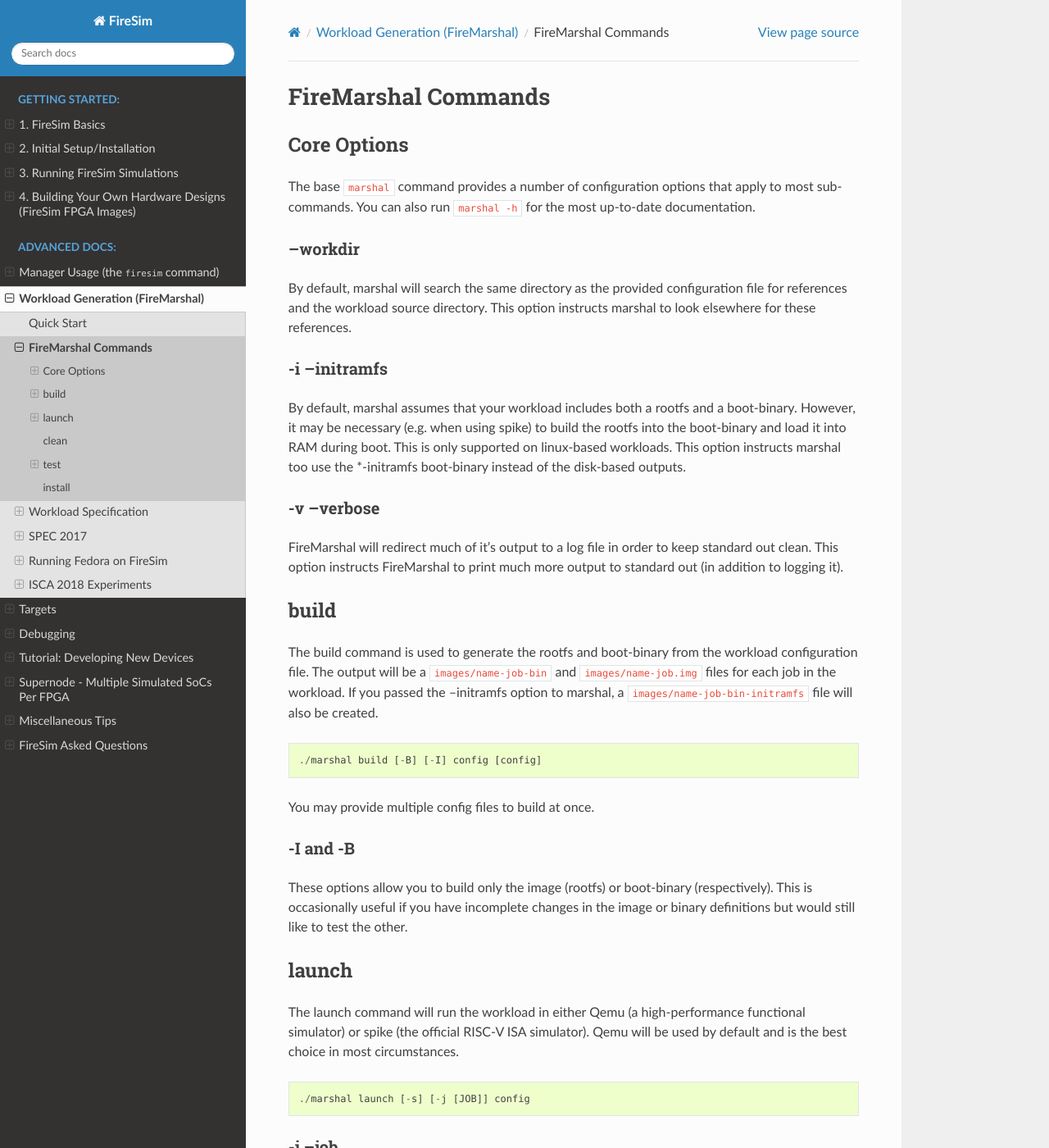
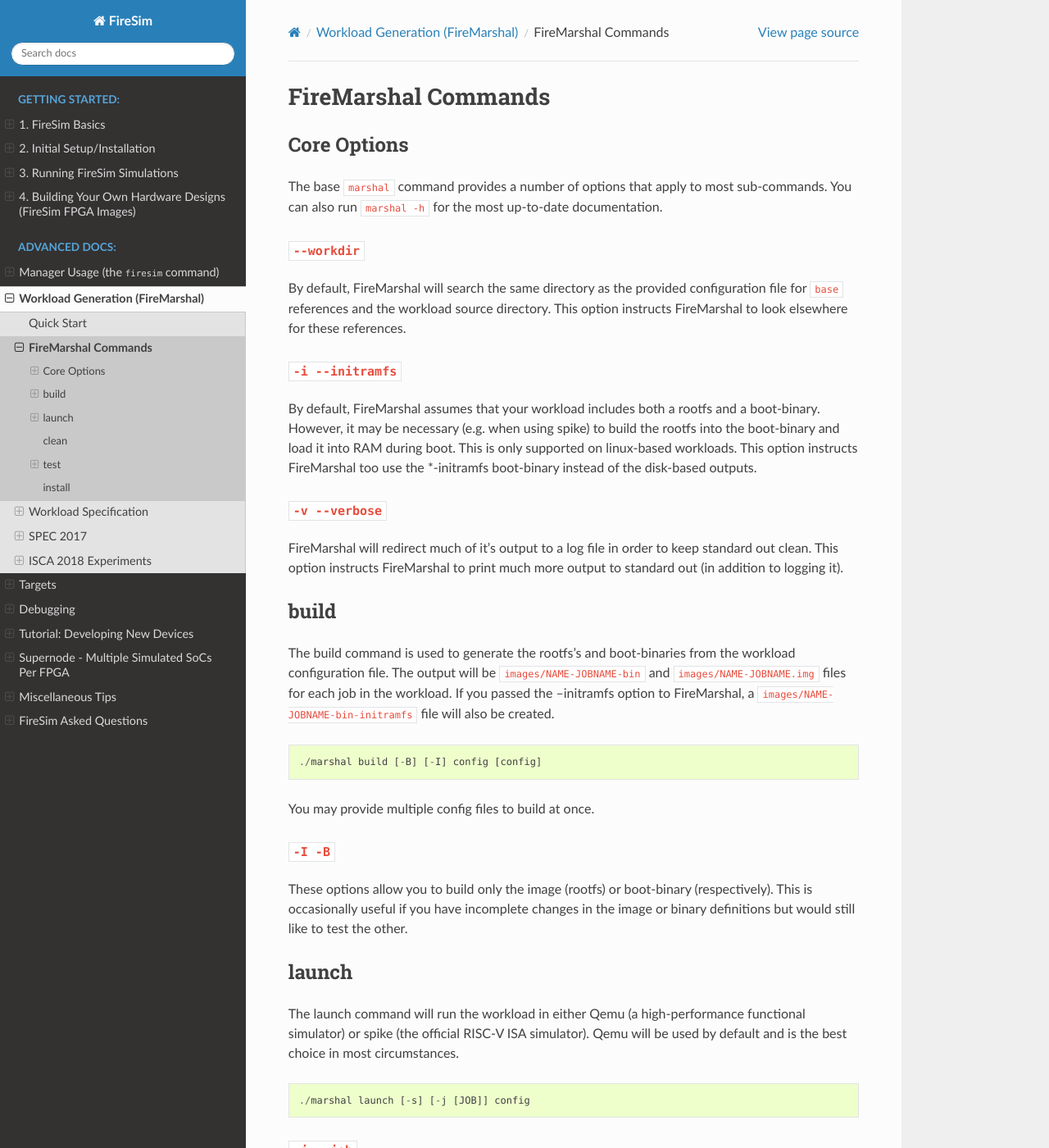
Before and after one commit to firesim/firesim, a Sphinx documentation site: the page built from docs/Advanced-Usage/Workloads/FireMarshal-Commands.rst, in a window 1280 px wide and 1400 px high. Shown: the whole window at 82% size. Built offline with Sphinx 7.4.7 and the Read the Docs theme 2.0.0, drawn with Linux system fonts in a browser that asks for light colours; some of the changed text lies outside the part shown.

Commit message:
Proof-read FireMarshal documentation. Looks good.

```diff
--- a/docs/Advanced-Usage/Workloads/FireMarshal-Commands.rst
+++ b/docs/Advanced-Usage/Workloads/FireMarshal-Commands.rst
@@ -1,39 +1,39 @@
 FireMarshal Commands
-----------------------------
+=======================
 
 Core Options
-^^^^^^^^^^^^^^^^^^^
-The base ``marshal`` command provides a number of configuration options that
-apply to most sub-commands. You can also run ``marshal -h`` for the most
-up-to-date documentation.
+--------------------
+The base ``marshal`` command provides a number of options that apply to most
+sub-commands. You can also run ``marshal -h`` for the most up-to-date
+documentation.
 
---workdir
-"""""""""""""""
-By default, marshal will search the same directory as the provided
-configuration file for references and the workload source directory. This
-option instructs marshal to look elsewhere for these references.
+``--workdir``
+^^^^^^^^^^^^^^^^^^^^^^^^^^^^^^^^^^^^^^
+By default, FireMarshal will search the same directory as the provided
+configuration file for ``base`` references and the workload source directory.
+This option instructs FireMarshal to look elsewhere for these references.
 
--i --initramfs
-""""""""""""""""""""""""
-By default, marshal assumes that your workload includes both a rootfs and a
+``-i --initramfs``
+^^^^^^^^^^^^^^^^^^^^^^^^^^^^^^^^^^^^^^
+By default, FireMarshal assumes that your workload includes both a rootfs and a
 boot-binary. However, it may be necessary (e.g. when using spike) to build the
 rootfs into the boot-binary and load it into RAM during boot. This is only
-supported on linux-based workloads. This option instructs marshal too use the
-\*-initramfs boot-binary instead of the disk-based outputs.
+supported on linux-based workloads. This option instructs FireMarshal too use
+the \*-initramfs boot-binary instead of the disk-based outputs.
 
--v --verbose
-"""""""""""""""""""
+``-v --verbose``
+^^^^^^^^^^^^^^^^^^^^^^^^^^^^^^^^^^^^^^
 FireMarshal will redirect much of it's output to a log file in order to keep
 standard out clean. This option instructs FireMarshal to print much more output to
 standard out (in addition to logging it).
 
 build
-^^^^^^^^^^^^^^^
-The build command is used to generate the rootfs and boot-binary from the
-workload configuration file. The output will be a ``images/name-job-bin`` and
-``images/name-job.img`` files for each job in the workload. If you passed the
---initramfs option to marshal, a ``images/name-job-bin-initramfs`` file will
-also be created.
+--------------------------------------
+The build command is used to generate the rootfs's and boot-binaries from the
+workload configuration file. The output will be ``images/NAME-JOBNAME-bin`` and
+``images/NAME-JOBNAME.img`` files for each job in the workload. If you passed
+the --initramfs option to FireMarshal, a ``images/NAME-JOBNAME-bin-initramfs``
+file will also be created.
 
 ::
 
@@ -41,14 +41,14 @@
 
 You may provide multiple config files to build at once.
 
--I and -B
-"""""""""""""
+``-I -B``
+^^^^^^^^^^^^^^^^^^^^^^^^^^^^^^^^^^^^^^
 These options allow you to build only the image (rootfs) or boot-binary
 (respectively). This is occasionally useful if you have incomplete changes in
 the image or binary definitions but would still like to test the other.
 
 launch
-^^^^^^^^^^^^^^^^^
+--------------------------------------
 The launch command will run the workload in either Qemu (a high-performance
 functional simulator) or spike (the official RISC-V ISA simulator). Qemu will
 be used by default and is the best choice in most circumstances.
@@ -57,21 +57,21 @@
 
   ./marshal launch [-s] [-j [JOB]] config
 
--j --job
-"""""""""""""""""
+``-j --job``
+^^^^^^^^^^^^^^^^^^^^^^^^^^^^^^^^^^^^^^
 FireMarshal currently only supports launching one node at a time. By default,
 only the main workload will be run, you can specify jobs (using the job 'name')
 to run using the --job option.
 
--s --spike
-"""""""""""""""""""
+``-s --spike``
+^^^^^^^^^^^^^^^^^^^^^^^^^^^^^^^^^^^^^^
 In some cases, you may need to boot your workload in spike (typically due to a
 custom ISA extension or hardware model). In that case, you may use the -s
 option. Note that spike currently does not support network or block devices.
-You must pass the --initramfs option to marshal when using spike.
+You must pass the --initramfs option to FireMarshal when using spike.
 
 clean
-^^^^^^^^^^^^^^^^
+--------------------------------------
 Deletes all outputs for the provided configuration (rootfs and bootbinary).
 Running the build command multiple times will re-run guest-init scripts and
 re-apply any files, but will not re-produce the base image. If you need to
@@ -79,23 +79,27 @@
 the filesystem was corrupted), you must clean first.
 
 test
-^^^^^^^^^^^^^^^^^^^^
+--------------------------------------
 The test command will build and run the workload, and compare its output
 against the ``testing`` specification provided in its configuration. See
-::ref::`firemarshal_config` for details of the testing specification. If jobs
+:ref:`firemarshal-config` for details of the testing specification. If jobs
 are specified, all jobs will be run independently and their outputs will be
 included in the output directory.
 
--s --spike
-"""""""""""""""""""""
-Test using spike instead of qemu (requires the --initramfs option to the marshal command).
+``-s --spike``
+^^^^^^^^^^^^^^^^^^^^^^^^^^^^^^^^^^^^^^
+Test using spike instead of qemu (requires the --initramfs option to the
+``marshal`` command).
 
--m testDir, --manual testDir
-""""""""""""""""""""""""""""""""""""
-Do not build and launch the workload, simply compare it's ``testing`` specification against a pre-existing output. This allows you to check the output of firesim runs against a workload. It is also useful when developing a workload test.
+``-m testDir --manual testDir``
+^^^^^^^^^^^^^^^^^^^^^^^^^^^^^^^^^^^^^^
+Do not build and launch the workload, simply compare it's ``testing``
+specification against a pre-existing output. This allows you to check the
+output of firesim runs against a workload. It is also useful when developing a
+workload test.
 
 install
-^^^^^^^^^^^^^^^^^
+--------------------------------------
 Creates a firesim workload definition file in ``firesim/deploy/workloads`` with
 all appropriate links to the generated workload. This allows you to launch the
 workload in firesim using standard commands (see :ref:`running_simulations`).
--- a/docs/Advanced-Usage/Workloads/example-fed/overlay/root/spamBench/bm_spambayes.py
+++ /dev/null
@@ -1,25 +0,0 @@
-#!/bin/python
-
-"""Wrapper script for testing the performance of SpamBayes.
-
-Run a canned mailbox through a SpamBayes ham/spam classifier.
-"""
-
-import os.path
-from spambayes import hammie, mboxutils
-
-__author__ = "skip.montanaro@gmail.com (Skip Montanaro)"
-__contact__ = "collinwinter@google.com (Collin Winter)"
-
-def bench_spambayes(ham_classifier, messages):
-    for msg in messages:
-        ham_classifier.score(msg)
-
-# data_dir = os.path.join(os.path.dirname(__file__), "data")
-data_dir = os.path.dirname(__file__)
-mailbox = os.path.join(data_dir, "spambayes_mailbox")
-#mailbox = os.path.join(data_dir, "small_mailbox")
-ham_data = os.path.join(data_dir, "spambayes_hammie.pkl")
-messages = list(mboxutils.getmbox(mailbox))
-ham_classifier = hammie.open(ham_data, "pickle", "r")
-bench_spambayes(ham_classifier, messages)
--- a/docs/Advanced-Usage/Workloads/index.rst
+++ b/docs/Advanced-Usage/Workloads/index.rst
@@ -27,5 +27,4 @@
    FireMarshal-Config
 
    SPEC-2017
-   Booting-Fedora
    ISCA-2018-Experiments
--- a/docs/Running-Simulations-Tutorial/Running-a-Cluster-Simulation.rst
+++ b/docs/Running-Simulations-Tutorial/Running-a-Cluster-Simulation.rst
@@ -37,7 +37,7 @@
 ::
 
     cd firesim/sw/firesim-software
-    ./sw-manager.py -c br-disk.json build
+    ./marshal build workloads/br-base.json
 
 This process will take about 10 to 15 minutes on a ``c4.4xlarge`` instance.
 Once this is completed, you'll have the following files:
--- a/docs/Running-Simulations-Tutorial/Running-a-Single-Node-Simulation.rst
+++ b/docs/Running-Simulations-Tutorial/Running-a-Single-Node-Simulation.rst
@@ -22,7 +22,7 @@
 ::
 
     cd firesim/sw/firesim-software
-    ./sw-manager.py -c br-disk.json build
+    ./marshal build workloads/br-base.json
 
 This process will take about 10 to 15 minutes on a ``c4.4xlarge`` instance.
 Once this is completed, you'll have the following files:
```
Also changed, not shown: other parts of docs/Advanced-Usage/Workloads/index.rst (+2 -2 lines), docs/Advanced-Usage/Workloads/Booting-Fedora.rst (deleted, +0 -38 lines), docs/Advanced-Usage/Workloads/FireMarshal-Config.rst (+37 -34 lines), docs/Advanced-Usage/Workloads/FireMarshal-QuickStart.rst (+11 -1 lines), 7 other files.
